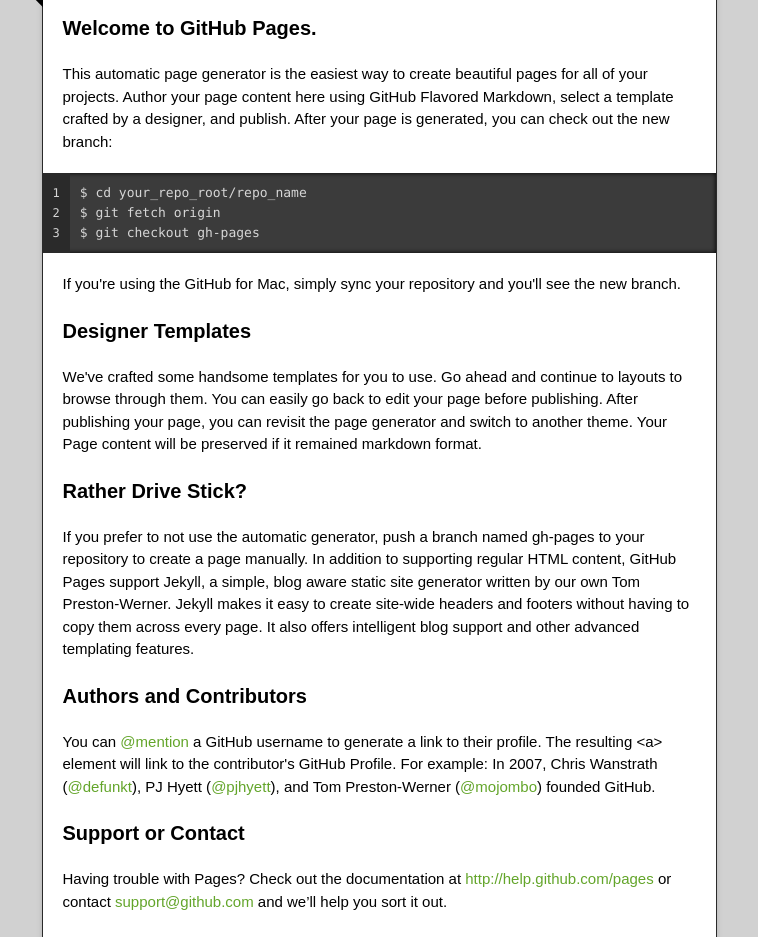
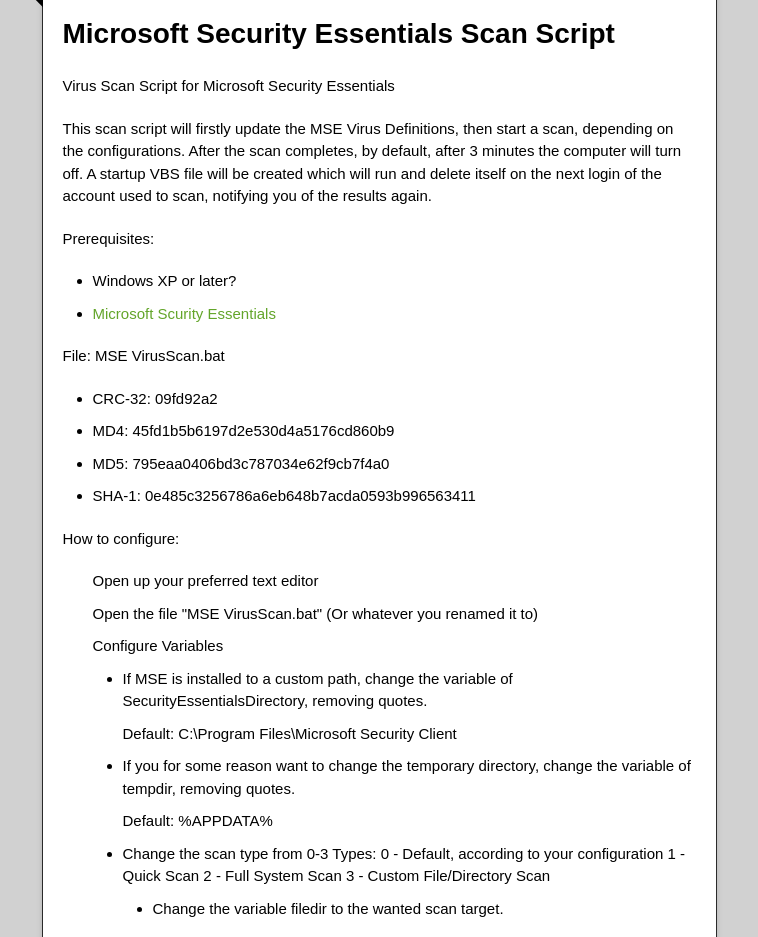
Before and after one commit to bearbear12345/MSE_VirusScan, a plain HTML site: page index.html in a window 1280 px wide. Shown: the part 358-1295 px from the top of the page, without its empty margins (261-1019 px from the left). Drawn offline with nearby package versions, Linux system fonts and the light colour scheme.

```diff
--- a/index.html
+++ b/index.html
@@ -36,37 +36,80 @@
         <span class="blc"></span><span class="trc"></span>
         </div>
         <article class="markdown-body">
-          <h3>
-<a name="welcome-to-github-pages" class="anchor" href="#welcome-to-github-pages"><span class="octicon octicon-link"></span></a>Welcome to GitHub Pages.</h3>
+          <h1></h1>
 
-<p>This automatic page generator is the easiest way to create beautiful pages for all of your projects. Author your page content here using GitHub Flavored Markdown, select a template crafted by a designer, and publish. After your page is generated, you can check out the new branch:</p>
+<h1>
+<a name="microsoft-security-essentials-scan-script" class="anchor" href="#microsoft-security-essentials-scan-script"><span class="octicon octicon-link"></span></a>Microsoft Security Essentials Scan Script</h1>
 
-<pre><code>$ cd your_repo_root/repo_name
-$ git fetch origin
-$ git checkout gh-pages
-</code></pre>
+<p><strong>Virus Scan Script for Microsoft Security Essentials</strong></p>
 
-<p>If you're using the GitHub for Mac, simply sync your repository and you'll see the new branch.</p>
+<p>This scan script will firstly update the MSE Virus Definitions, then start a scan, depending on the configurations.
+After the scan completes, by default, after 3 minutes the computer will turn off. A startup VBS file will be created which will run and delete itself on the next login of the account used to scan, notifying you of the results again.</p>
 
-<h3>
-<a name="designer-templates" class="anchor" href="#designer-templates"><span class="octicon octicon-link"></span></a>Designer Templates</h3>
+<h1></h1>
 
-<p>We've crafted some handsome templates for you to use. Go ahead and continue to layouts to browse through them. You can easily go back to edit your page before publishing. After publishing your page, you can revisit the page generator and switch to another theme. Your Page content will be preserved if it remained markdown format.</p>
+<p>Prerequisites: </p>
 
-<h3>
-<a name="rather-drive-stick" class="anchor" href="#rather-drive-stick"><span class="octicon octicon-link"></span></a>Rather Drive Stick?</h3>
+<ul>
+<li>Windows XP or later?</li>
+<li><a href="http://windows.microsoft.com/en-au/windows/security-essentials-download">Microsoft Scurity Essentials</a></li>
+</ul><h1></h1>
 
-<p>If you prefer to not use the automatic generator, push a branch named <code>gh-pages</code> to your repository to create a page manually. In addition to supporting regular HTML content, GitHub Pages support Jekyll, a simple, blog aware static site generator written by our own Tom Preston-Werner. Jekyll makes it easy to create site-wide headers and footers without having to copy them across every page. It also offers intelligent blog support and other advanced templating features.</p>
+<p>File: MSE VirusScan.bat</p>
 
-<h3>
-<a name="authors-and-contributors" class="anchor" href="#authors-and-contributors"><span class="octicon octicon-link"></span></a>Authors and Contributors</h3>
+<ul>
+<li><strong>CRC-32: 09fd92a2</strong></li>
+<li><strong>MD4: 45fd1b5b6197d2e530d4a5176cd860b9</strong></li>
+<li><strong>MD5: 795eaa0406bd3c787034e62f9cb7f4a0</strong></li>
+<li><strong>SHA-1: 0e485c3256786a6eb648b7acda0593b996563411</strong></li>
+</ul><h1></h1>
 
-<p>You can <a href="https://github.com/blog/821" class="user-mention">@mention</a> a GitHub username to generate a link to their profile. The resulting <code>&lt;a&gt;</code> element will link to the contributor's GitHub Profile. For example: In 2007, Chris Wanstrath (<a href="https://github.com/defunkt" class="user-mention">@defunkt</a>), PJ Hyett (<a href="https://github.com/pjhyett" class="user-mention">@pjhyett</a>), and Tom Preston-Werner (<a href="https://github.com/mojombo" class="user-mention">@mojombo</a>) founded GitHub.</p>
+<p>How to configure:</p>
 
-<h3>
-<a name="support-or-contact" class="anchor" href="#support-or-contact"><span class="octicon octicon-link"></span></a>Support or Contact</h3>
+<ol>
+<li><p>Open up your preferred text editor</p></li>
+<li><p>Open the file "MSE VirusScan.bat" (Or whatever you renamed it to)</p></li>
+<li>
+<p>Configure Variables</p>
 
-<p>Having trouble with Pages? Check out the documentation at <a href="http://help.github.com/pages">http://help.github.com/pages</a> or contact <a href="mailto:support@github.com">support@github.com</a> and we’ll help you sort it out.</p>
+<ul>
+<li>
+<p>If MSE is installed to a custom path, change the variable of SecurityEssentialsDirectory, removing quotes.</p>
+
+<p><strong>Default: C:\Program Files\Microsoft Security Client</strong></p>
+</li>
+<li>
+<p>If you for some reason want to change the temporary directory, change the variable of tempdir, removing quotes.</p>
+
+<p><strong>Default: %APPDATA%</strong></p>
+</li>
+<li>
+<p>Change the scan type from 0-3
+Types:
+0 - Default, according to your configuration
+1 - Quick Scan
+2 - Full System Scan
+3 - Custom File/Directory Scan</p>
+
+<ul>
+<li>Change the variable filedir to the wanted scan target.</li>
+</ul>
+<p><strong>Default: 2</strong></p>
+</li>
+<li>
+<p>To change the shutdown timer, change the variable of timer to another number, in seconds</p>
+
+<p><strong>Default: 180 (3 minutes)</strong></p>
+</li>
+</ul>
+</li>
+</ol><h1></h1>
+
+<p>Script by Andrew Wong (bearbear12345)</p>
+
+<p>Email: <a href="mailto:andrew.j.wong@outlook.com">andrew.j.wong@outlook.com</a></p>
+
+<p>Skype: aw929292929683244</p>
         </article>
       </div>
     </div>
```
Also changed, not shown: params.json (+1 -1 lines).
